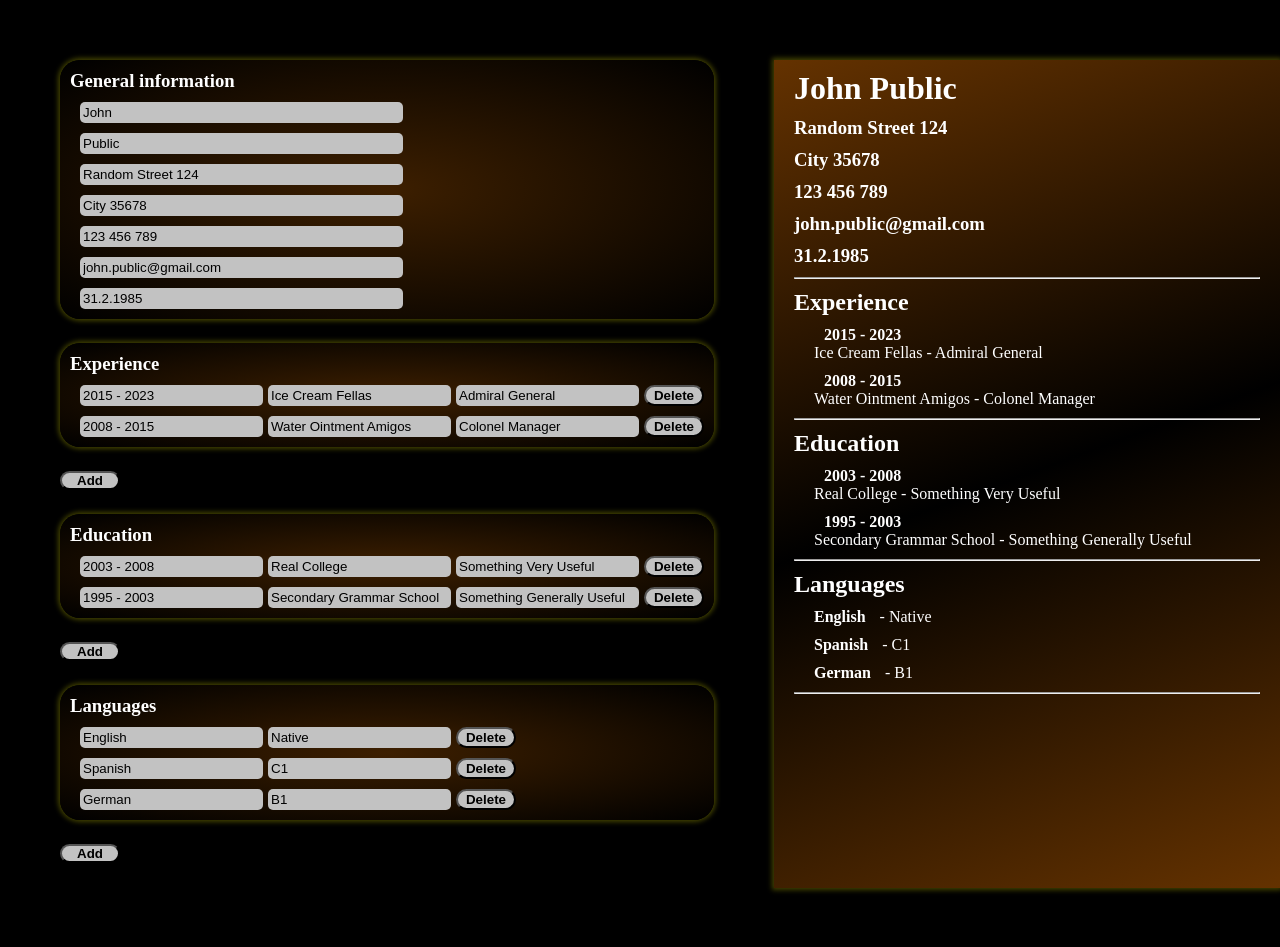
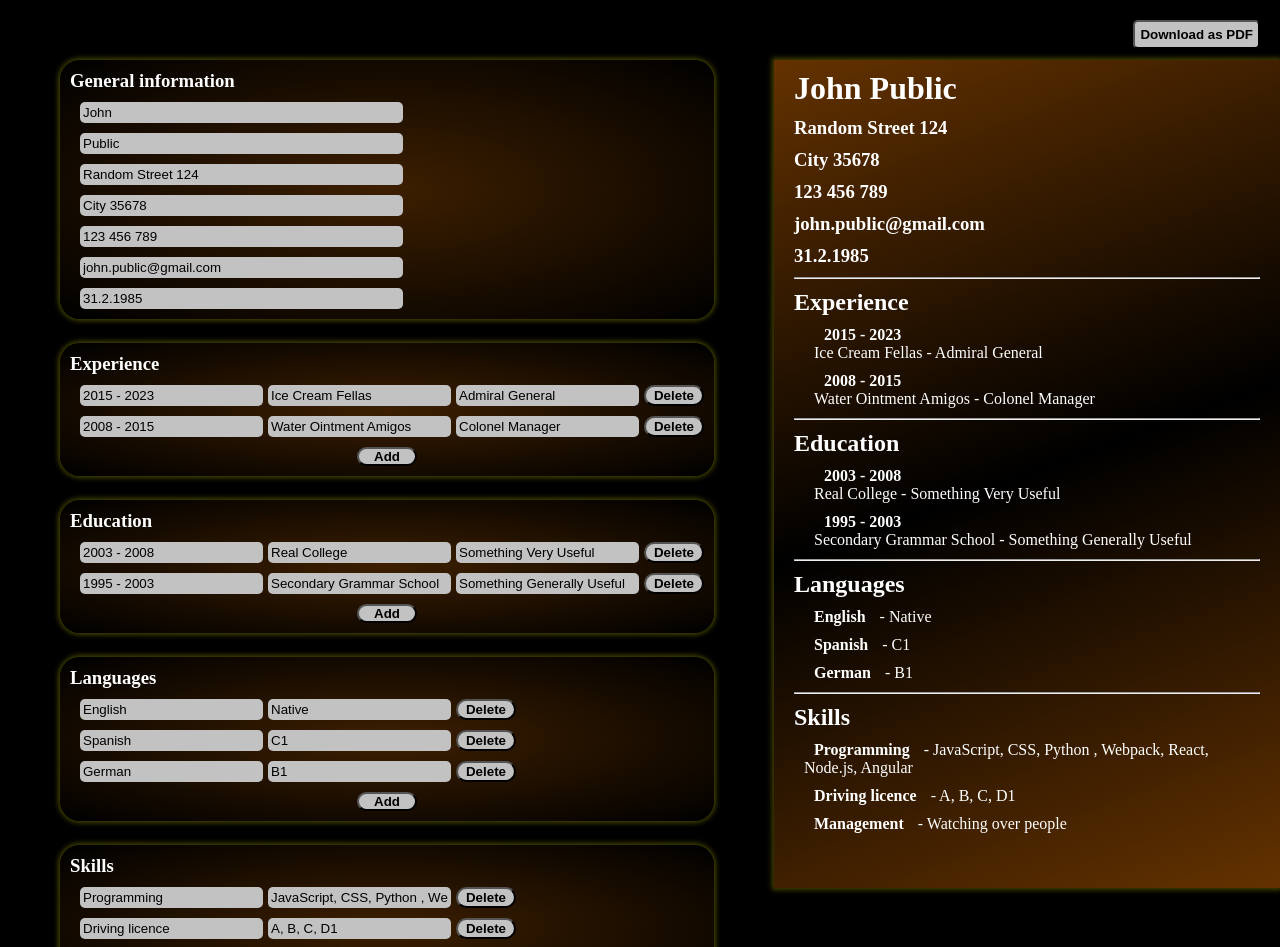
Before and after one commit to Andrij-Kolomijec/CV-Application, a React (Vite) app: page / in a window 1280 px wide. Shown: the top 947 px of the page. Before the commit the page ends 923 px from the top, so only its background shows below. Built offline with nearby package versions, Linux system fonts and the light colour scheme.

Commit message:
Added components

```diff
--- a/src/App.jsx
+++ b/src/App.jsx
@@ -6,11 +6,13 @@ import Header from "./Components/header.jsx";
 import Experience from "./Components/experience.jsx";
 import Education from "./Components/education.jsx";
 import Languages from "./Components/languages.jsx";
-// import Skills from "./Components/skills.jsx";
+import Skills from "./Components/skills.jsx";
 import InputHeader from "./Components/inputHeader.jsx";
 import InputExperience from "./Components/inputExperience.jsx";
 import InputEducation from "./Components/inputEducation.jsx";
 import InputLanguages from "./Components/inputLanguages.jsx";
+import InputSkills from "./Components/inputSkills.jsx";
+import DownloadCV from "./Components/downloadCV.jsx";
 
 function App() {
   const [CV, setCV] = useState(initialCV);
@@ -37,7 +39,8 @@ function App() {
     console.log(CV);
   }
 
-  function handleAdd(section) {
+  function handleAdd(e, section) {
+    e.preventDefault();
     setCV((prevCV) => ({
       ...prevCV,
       [section]: [
@@ -62,12 +65,17 @@ function App() {
                   level: "",
                   id: uuidv4(),
                 }
-              : "shit",
+              : {
+                  skill: "",
+                  description: "",
+                  id: uuidv4(),
+                },
       ],
     }));
   }
 
-  function handleDelete(keyToDelete, section) {
+  function handleDelete(e, keyToDelete, section) {
+    e.preventDefault();
     setCV((prevCV) => ({
       ...prevCV,
       [section]: prevCV[section].filter((item) => item.id !== keyToDelete),
@@ -76,6 +84,7 @@ function App() {
 
   return (
     <>
+      <DownloadCV props={CV} />
       <div className="inputs">
         <InputHeader CV={CV} onChange={handleHeaderChange} />
         <InputExperience
@@ -96,13 +105,19 @@ function App() {
           onAddClick={handleAdd}
           onDeleteClick={handleDelete}
         />
+        <InputSkills
+          CV={CV}
+          onChange={handleChange}
+          onAddClick={handleAdd}
+          onDeleteClick={handleDelete}
+        />
       </div>
-
       <div className="cv">
         <Header props={CV} />
         <Experience props={CV} />
         <Education props={CV} />
         <Languages props={CV} />
+        <Skills props={CV} />
       </div>
     </>
   );
--- a/src/Components/header.jsx
+++ b/src/Components/header.jsx
@@ -1,6 +1,6 @@
 export default function Header({ props }) {
   return (
-    <div className="header">
+    <div>
       <h1>
         {props.header.firstName} {props.header.lastName}
       </h1>
--- a/src/Components/inputEducation.jsx
+++ b/src/Components/inputEducation.jsx
@@ -29,7 +29,12 @@ export default function InputEducation({
           value={school.focus}
           onChange={(e) => onChange(e, key, "education")}
         />
-        <button onClick={() => onDeleteClick(key, "education")}>Delete</button>
+        <button
+          className="deleteButton"
+          onClick={(e) => onDeleteClick(e, key, "education")}
+        >
+          Delete
+        </button>
       </div>
     );
   });
@@ -39,8 +44,13 @@ export default function InputEducation({
       <form className="education">
         <h3>Education</h3>
         {listSchools}
+        <button
+          className="addButton"
+          onClick={(e) => onAddClick(e, "education")}
+        >
+          Add
+        </button>
       </form>
-      <button onClick={() => onAddClick("education")}>Add</button>
     </>
   );
 }
--- a/src/Components/inputExperience.jsx
+++ b/src/Components/inputExperience.jsx
@@ -29,7 +29,12 @@ export default function InputExperience({
           value={employer.position}
           onChange={(e) => onChange(e, key, "experience")}
         />
-        <button onClick={() => onDeleteClick(key, "experience")}>Delete</button>
+        <button
+          className="deleteButton"
+          onClick={(e) => onDeleteClick(e, key, "experience")}
+        >
+          Delete
+        </button>
       </div>
     );
   });
@@ -39,8 +44,13 @@ export default function InputExperience({
       <form className="experience">
         <h3>Experience</h3>
         {listEmployers}
+        <button
+          className="addButton"
+          onClick={(e) => onAddClick(e, "experience")}
+        >
+          Add
+        </button>
       </form>
-      <button onClick={() => onAddClick("experience")}>Add</button>
     </>
   );
 }
--- a/src/Components/inputHeader.jsx
+++ b/src/Components/inputHeader.jsx
@@ -2,52 +2,66 @@ export default function InputHeader({ CV, onChange }) {
   return (
     <form className="header">
       <h3>General information</h3>
+      {/* <label htmlFor="firstName">First name</label> */}
       <input
         type="text"
         placeholder="First name"
         name="firstName"
+        id="firstName"
         value={CV.header.firstName}
         onChange={onChange}
       />
+      {/* <label htmlFor="lastName">Last name</label> */}
       <input
         type="text"
         placeholder="Last name"
         name="lastName"
+        id="lastName"
         value={CV.header.lastName}
         onChange={onChange}
       />
+      {/* <label htmlFor="address">Address</label> */}
       <input
         type="text"
         placeholder="Address"
         name="address"
+        id="address"
         value={CV.header.address}
         onChange={onChange}
       />
+      {/* <label htmlFor="city">City</label> */}
       <input
         type="text"
         placeholder="City"
         name="city"
+        id="city"
         value={CV.header.city}
         onChange={onChange}
       />
+      {/* <label htmlFor="phone">Phone number</label> */}
       <input
         type="text"
         placeholder="Phone"
         name="phone"
+        id="phone"
         value={CV.header.phone}
         onChange={onChange}
       />
+      {/* <label htmlFor="email">E-mail</label> */}
       <input
         type="text"
         placeholder="Email"
         name="email"
+        id="email"
         value={CV.header.email}
         onChange={onChange}
       />
+      {/* <label htmlFor="dob">Date of birth</label> */}
       <input
         type="text"
         placeholder="Date of birth"
         name="dateOfBirth"
+        id="dob"
         value={CV.header.dateOfBirth}
         onChange={onChange}
       />
--- a/src/Components/inputLanguages.jsx
+++ b/src/Components/inputLanguages.jsx
@@ -22,7 +22,12 @@ export default function InputLanguages({
           value={language.level}
           onChange={(e) => onChange(e, key, "languages")}
         />
-        <button onClick={() => onDeleteClick(key, "languages")}>Delete</button>
+        <button
+          className="deleteButton"
+          onClick={(e) => onDeleteClick(e, key, "languages")}
+        >
+          Delete
+        </button>
       </div>
     );
   });
@@ -32,8 +37,13 @@ export default function InputLanguages({
       <form className="languages">
         <h3>Languages</h3>
         {listLanguages}
+        <button
+          className="addButton"
+          onClick={(e) => onAddClick(e, "languages")}
+        >
+          Add
+        </button>
       </form>
-      <button onClick={() => onAddClick("languages")}>Add</button>
     </>
   );
 }
--- a/src/Components/inputSkills.jsx
+++ b/src/Components/inputSkills.jsx
@@ -0,0 +1,46 @@
+export default function InputSkills({
+  CV,
+  onChange,
+  onDeleteClick,
+  onAddClick,
+}) {
+  const listSkills = CV.skills.map((skill) => {
+    const key = skill.id;
+    return (
+      <div key={key}>
+        <input
+          type="text"
+          placeholder="Skill"
+          name="skill"
+          value={skill.skill}
+          onChange={(e) => onChange(e, key, "skills")}
+        />
+        <input
+          type="text"
+          placeholder="Description"
+          name="description"
+          value={skill.description}
+          onChange={(e) => onChange(e, key, "skills")}
+        />
+        <button
+          className="deleteButton"
+          onClick={(e) => onDeleteClick(e, key, "skills")}
+        >
+          Delete
+        </button>
+      </div>
+    );
+  });
+
+  return (
+    <>
+      <form className="skills">
+        <h3>Skills</h3>
+        {listSkills}
+        <button className="addButton" onClick={(e) => onAddClick(e, "skills")}>
+          Add
+        </button>
+      </form>
+    </>
+  );
+}
--- a/src/Components/languages.jsx
+++ b/src/Components/languages.jsx
@@ -1,6 +1,6 @@
 export default function Languages({ props }) {
   const listLanguages = props.languages.map((language) => (
-    <li key={language.language}>
+    <li key={language.id}>
       <b>{language.language}</b> - {language.level}
     </li>
   ));
--- a/src/Components/skills.jsx
+++ b/src/Components/skills.jsx
@@ -1,11 +1,13 @@
-// import { useState } from "react";
-
-export default function Skills({ skills }) {
-  const listSkills = skills.stack.map((skill) => <li key={skill}>{skill}</li>);
+export default function Skills({ props }) {
+  const listSkills = props.skills.map((skill) => (
+    <li key={skill.id}>
+      <b>{skill.skill}</b> - {skill.description}
+    </li>
+  ));
 
   return (
     <div>
-      <h2>{skills.id}</h2>
+      <h2>Skills</h2>
       <ul>{listSkills}</ul>
     </div>
   );
```
